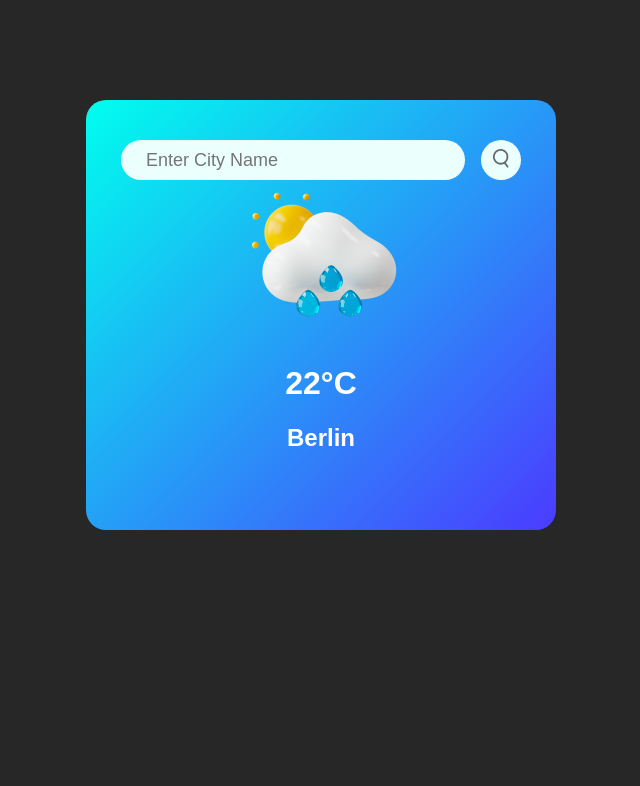
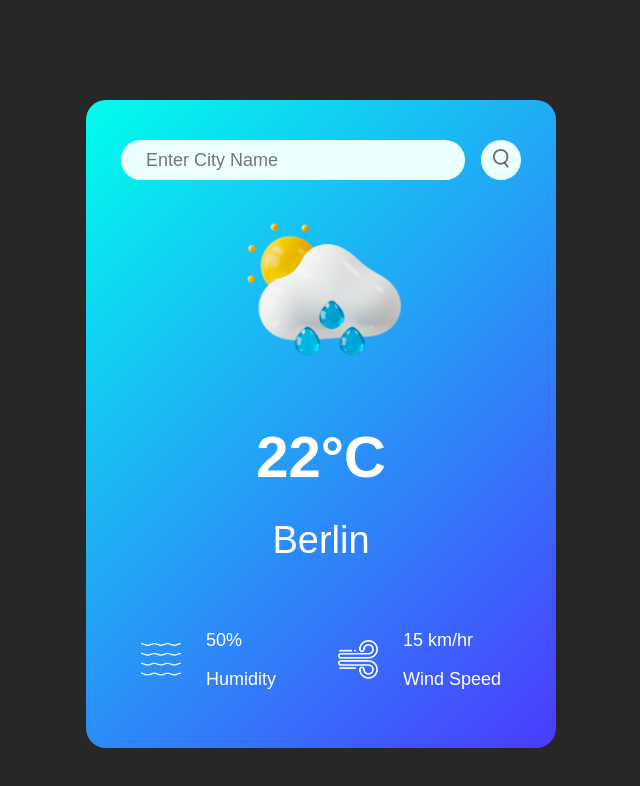
Before and after one commit to saumya-703/Weather-App, a plain HTML site: page index.html in a window 1280 px wide. Shown: the whole page, without its empty margins (319-959 px from the left). Drawn offline with Linux system fonts and the light colour scheme.

Commit message:
Something

```diff
--- a/index.html
+++ b/index.html
@@ -19,10 +19,27 @@
             <h2 class="city_name">Berlin</h2>
             <div class="details">
                 <div class="col">
-                    <img src="" alt="">
+                    <img src="images/humidity.png">
+                    <div>
+                        <p class="humid">50%
+                        </p>
+                        <p>Humidity</p>
+                    </div>
+                </div>
+                <div class="col">
+                    <img src="images/wind.png">
+                    <div>
+                        <p class="wind">15 km/hr
+                        </p>
+                        <p>Wind Speed</p>
+                    </div>
                 </div>
             </div>
         </div>
     </div>
+
+    <script>
+
+    </script>
 </body>
 </html>
--- a/style.css
+++ b/style.css
@@ -47,3 +47,36 @@ body{
 .search-box button img{
     width: 16px;
 }
+.weather-icon{
+
+    width: 170px;
+    margin-top: 30px;
+}
+.weather h1{
+    font-size: 58px;
+    font-weight: 600;
+}
+.weather h2{
+    font-size: 38px;
+    font-weight: 200;
+    margin-top: -10px;
+}
+.details{
+    display: flex;
+    align-items: center;
+    justify-content: space-between;
+    padding: 0 20px;
+    margin-top: 50px;
+}
+.col{
+    display: flex;
+    align-items: center;
+    text-align: left;
+}
+.col img{
+    width: 40px;
+    margin-right: 25px;
+}
+.col p{
+    font-size: 18px;
+}
```
